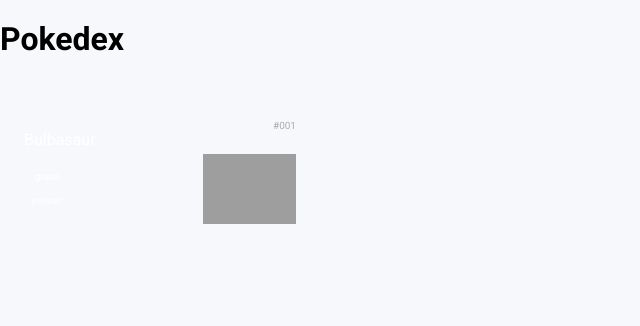
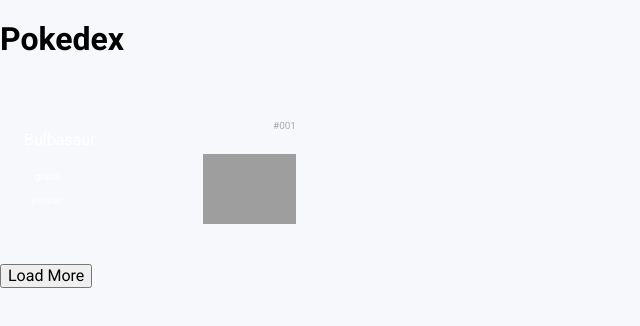
Before and after one commit to lucasmartiliano/POKEDEX, a plain HTML site: page index.html in a window 1280 px wide. Shown: the whole page, without its empty margins (0-640 px from the left). Drawn offline with nearby package versions, Linux system fonts and the light colour scheme; no server answers; grey boxes are pictures that could not be loaded.

Commit message:
Finalizado

```diff
--- a/index.html
+++ b/index.html
@@ -44,8 +44,10 @@
             />
           </div>
         </li>
-        <!-- ....Pokemons here ....-->
       </ol>
+      <div class="pagination">
+        <button id="loadMoreButton" type="button">Load More</button>
+      </div>
     </section>
     <!-- Nosso JS -->
     <script src="assets/js/pokemon-model.js"></script>
```
